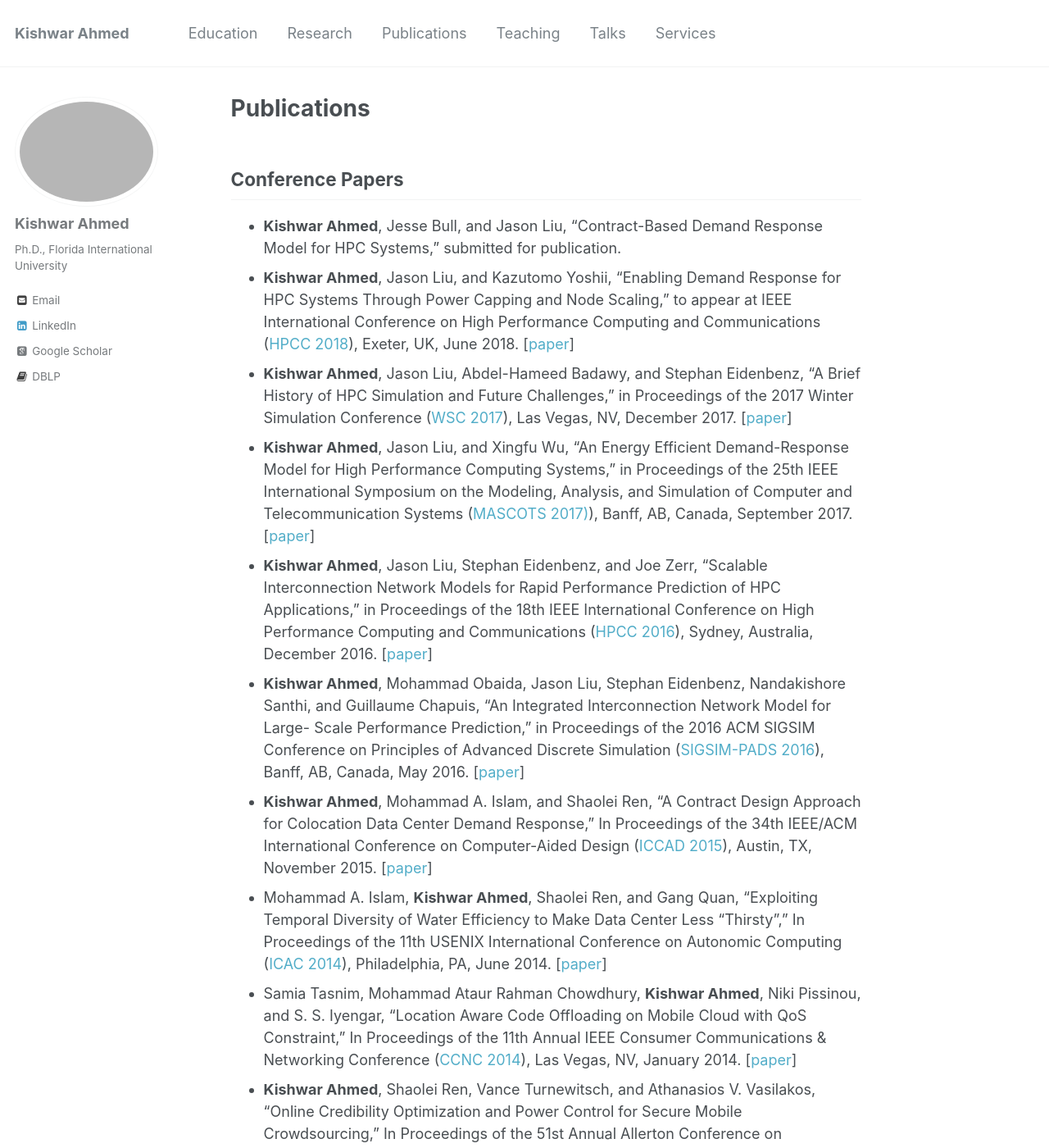
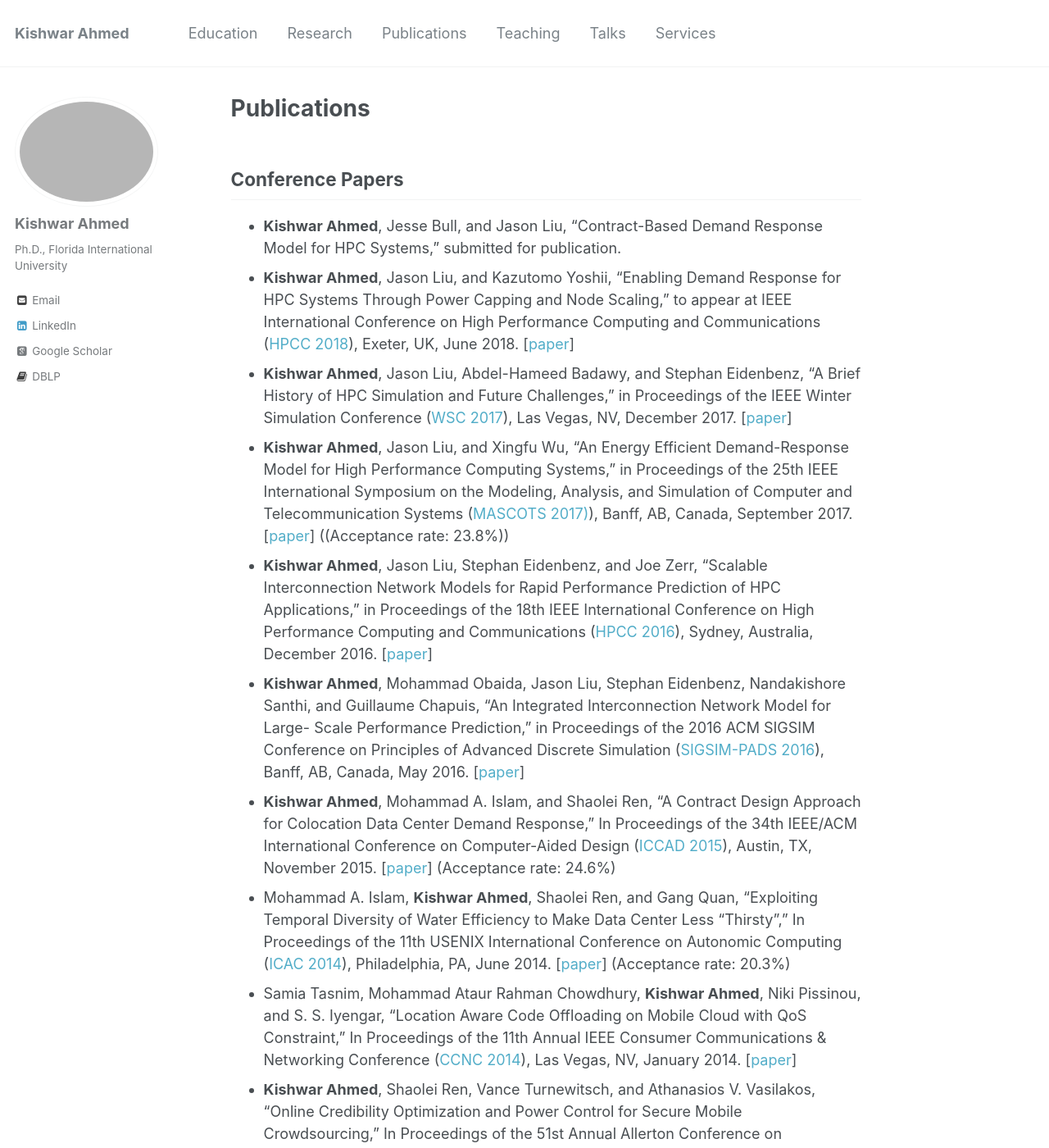
Before and after one commit to kishwarbd/kishwarbd.github.io, a Jekyll site: the page built from _pages/publications.md, in a window 1280 px wide and 1400 px high. Shown: the whole window at 82% size. Built offline with Jekyll 4.4.1, drawn with Linux system fonts in a browser that asks for light colours; some web fonts are replaced; some of the changed text lies outside the part shown.

Commit message:
more updates.

```diff
--- a/_pages/publications.md
+++ b/_pages/publications.md
@@ -7,24 +7,24 @@ author_profile: true
 ## Conference Papers
 * **Kishwar Ahmed**, Jesse Bull, and Jason Liu, “Contract-Based Demand Response Model for HPC Systems,” submitted for publication.
 * **Kishwar Ahmed**, Jason Liu, and Kazutomo Yoshii, “Enabling Demand Response for HPC Systems Through Power Capping and Node Scaling,” to appear at IEEE International Conference on High Performance Computing and Communications ([HPCC 2018](https://cse.stfx.ca/~hpcc2018/)), Exeter, UK, June 2018. [[paper](https://kishwarbd.github.io/files/paper-hpcc18.pdf)]
-* **Kishwar Ahmed**, Jason Liu, Abdel-Hameed Badawy, and Stephan Eidenbenz, “A Brief History of HPC Simulation and Future Challenges,” in Proceedings of the 2017 Winter Simulation Conference ([WSC 2017](http://meetings2.informs.org/wordpress/wsc2017/)), Las Vegas, NV, December 2017. [[paper](https://ieeexplore.ieee.org/document/8247804)]
-* **Kishwar Ahmed**, Jason Liu, and Xingfu Wu, “An Energy Efficient Demand-Response Model for High Performance Computing Systems,” in Proceedings of the 25th IEEE International Symposium on the Modeling, Analysis, and Simulation of Computer and Telecommunication Systems ([MASCOTS 2017)](https://mascots2017.cs.ucalgary.ca/)), Banff, AB, Canada, September 2017. [[paper](https://ieeexplore.ieee.org/document/8107444/)]
+* **Kishwar Ahmed**, Jason Liu, Abdel-Hameed Badawy, and Stephan Eidenbenz, “A Brief History of HPC Simulation and Future Challenges,” in Proceedings of the IEEE Winter Simulation Conference ([WSC 2017](http://meetings2.informs.org/wordpress/wsc2017/)), Las Vegas, NV, December 2017. [[paper](https://ieeexplore.ieee.org/document/8247804)]
+* **Kishwar Ahmed**, Jason Liu, and Xingfu Wu, “An Energy Efficient Demand-Response Model for High Performance Computing Systems,” in Proceedings of the 25th IEEE International Symposium on the Modeling, Analysis, and Simulation of Computer and Telecommunication Systems ([MASCOTS 2017)](https://mascots2017.cs.ucalgary.ca/)), Banff, AB, Canada, September 2017. [[paper](https://ieeexplore.ieee.org/document/8107444/)] ((Acceptance rate: 23.8%))
 * **Kishwar Ahmed**, Jason Liu, Stephan Eidenbenz, and Joe Zerr, “Scalable Interconnection Network Models for Rapid Performance Prediction of HPC Applications,” in Proceedings of the 18th IEEE International Conference on High Performance Computing and Communications ([HPCC 2016](http://www.swinflow.org/confs/2016/hpcc/)), Sydney, Australia, December 2016. [[paper](https://ieeexplore.ieee.org/document/7828492/)]
 * **Kishwar Ahmed**, Mohammad Obaida, Jason Liu, Stephan Eidenbenz, Nandakishore Santhi, and Guillaume Chapuis, “An Integrated Interconnection Network Model for Large- Scale Performance Prediction,” in Proceedings of the 2016 ACM SIGSIM Conference on Principles of Advanced Discrete Simulation ([SIGSIM-PADS 2016](https://www.acm-sigsim-pads.org/)), Banff, AB, Canada, May 2016. [[paper](https://dl.acm.org/citation.cfm?id=2901396)]
-* **Kishwar Ahmed**, Mohammad A. Islam, and Shaolei Ren, “A Contract Design Approach for Colocation Data Center Demand Response,” In Proceedings of the 34th IEEE/ACM International Conference on Computer-Aided Design ([ICCAD 2015](https://iccad.com/)), Austin, TX, November 2015. [[paper](https://ieeexplore.ieee.org/document/7372629/)]
-* Mohammad A. Islam, **Kishwar Ahmed**, Shaolei Ren, and Gang Quan, “Exploiting Temporal Diversity of Water Efficiency to Make Data Center Less “Thirsty”,” In Proceedings of the 11th USENIX International Conference on Autonomic Computing ([ICAC 2014](https://www.usenix.org/conference/icac14)), Philadelphia, PA, June 2014. [[paper](https://www.usenix.org/node/183093)]
+* **Kishwar Ahmed**, Mohammad A. Islam, and Shaolei Ren, “A Contract Design Approach for Colocation Data Center Demand Response,” In Proceedings of the 34th IEEE/ACM International Conference on Computer-Aided Design ([ICCAD 2015](https://iccad.com/)), Austin, TX, November 2015. [[paper](https://ieeexplore.ieee.org/document/7372629/)] (Acceptance rate: 24.6%)
+* Mohammad A. Islam, **Kishwar Ahmed**, Shaolei Ren, and Gang Quan, “Exploiting Temporal Diversity of Water Efficiency to Make Data Center Less “Thirsty”,” In Proceedings of the 11th USENIX International Conference on Autonomic Computing ([ICAC 2014](https://www.usenix.org/conference/icac14)), Philadelphia, PA, June 2014. [[paper](https://www.usenix.org/node/183093)] (Acceptance rate: 20.3%)
 * Samia Tasnim, Mohammad Ataur Rahman Chowdhury, **Kishwar Ahmed**, Niki Pissinou, and S. S. Iyengar, “Location Aware Code Offloading on Mobile Cloud with QoS Constraint,” In Proceedings of the 11th Annual IEEE Consumer Communications & Networking Conference ([CCNC 2014](http://ccnc2014.ieee-ccnc.org/)), Las Vegas, NV, January 2014. [[paper](https://ieeexplore.ieee.org/document/6866551/)]
 * **Kishwar Ahmed**, Shaolei Ren, Vance Turnewitsch, and Athanasios V. Vasilakos, “Online Credibility Optimization and Power Control for Secure Mobile Crowdsourcing,” In Proceedings of the 51st Annual Allerton Conference on Communications, Control and Computing ([Allerton 2013](http://allerton.csl.illinois.edu/)), Monticello, IL, October 2013. [[paper](https://ieeexplore.ieee.org/document/6736705/)]
 
 ## Journal Paper
-* Mohammad A. Islam, **Kishwar Ahmed**, Hong Xu, Nguyen H. Tran, Gang Quan, and Shaolei Ren, “Exploiting Spatio-Temporal Diversity for Water Saving in Geo-Distributed Data Centers,” IEEE Transactions on Cloud Computing ([TCC 2016](https://www.computer.org/web/tcc)), February 2016. [[paper](https://ieeexplore.ieee.org/document/7420641/)]
+* Mohammad A. Islam, **Kishwar Ahmed**, Hong Xu, Nguyen H. Tran, Gang Quan, and Shaolei Ren, “Exploiting Spatio-Temporal Diversity for Water Saving in Geo-Distributed Data Centers,” IEEE Transactions on Cloud Computing ([TCC 2016](https://www.computer.org/web/tcc)), February 2016. [[paper](https://ieeexplore.ieee.org/document/7420641/)] (Impact factor: 7.93)
 
 ## Book Chapter
 * **Kishwar Ahmed**, Shaolei Ren, Yuxiong He, and Athanasios V. Vasilakos, “Online Resource Management for Carbon-Neutral Cloud Computing,” [Handbook on Data Centers](https://www.springer.com/us/book/9781493920914), Edited by Samee Ullah Khan and Albert Y. Zomaya, March 2015. [[chapter](https://link.springer.com/chapter/10.1007/978-1-4939-2092-1_20)]
 
 ## Workshops Papers
 * **Kishwar Ahmed**, and Jason Liu, “Energy Demand Response Modeling for High Performance Computing Systems,” in Workshop on Modeling & Simulation of Systems and Applications ([ModSim 2018](https://www.bnl.gov/modsim2018/)), Seattle, WA, August 2018. [[paper](https://kishwarbd.github.io/files/paper-modsim18.pdf)]
-* **Kishwar Ahmed**, Mohammad A. Islam, Shaolei Ren, and Gang Quan, “Can Data Center Become Water Self-Sufficient?,” in 6th Usenix Workshop on Power-Aware Computing and Systems ([HotPower 2014](https://www.usenix.org/conference/hotpower14)) held with USENIX [OSDI 2014](https://www.usenix.org/conference/osdi14), Broomfield, CO, October 2014. [[paper](https://www.usenix.org/conference/hotpower14/technical-sessions/presentation/can-data-center-become-water-self-sufficient)]
+* **Kishwar Ahmed**, Mohammad A. Islam, Shaolei Ren, and Gang Quan, “Can Data Center Become Water Self-Sufficient?,” in 6th Usenix Workshop on Power-Aware Computing and Systems ([HotPower 2014](https://www.usenix.org/conference/hotpower14)) held with USENIX [OSDI 2014](https://www.usenix.org/conference/osdi14), Broomfield, CO, October 2014. [[paper](https://www.usenix.org/conference/hotpower14/technical-sessions/presentation/can-data-center-become-water-self-sufficient)] (Acceptance rate: 34%)
 
 ## Posters
 * **Kishwar Ahmed**, and Jason Liu, “Energy Demand Response Modeling for High Performance Computing Systems,” in Workshop on Modeling & Simulation of Systems and Applications ([ModSim 2018](https://www.bnl.gov/modsim2018/)), Seattle, WA, August 2018.
```
Also changed, not shown: _pages/about.md (+1 -1 lines), 1 other file.
